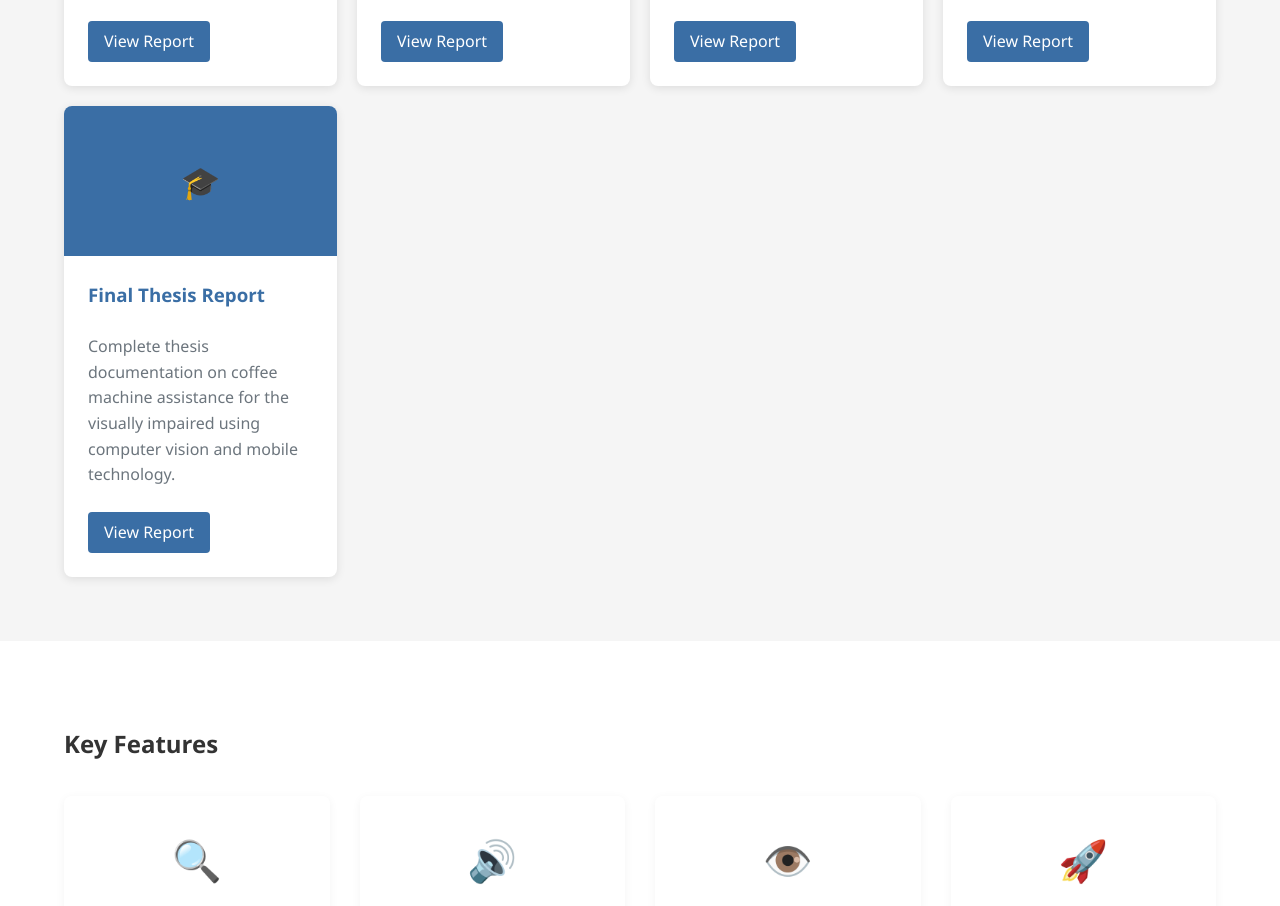
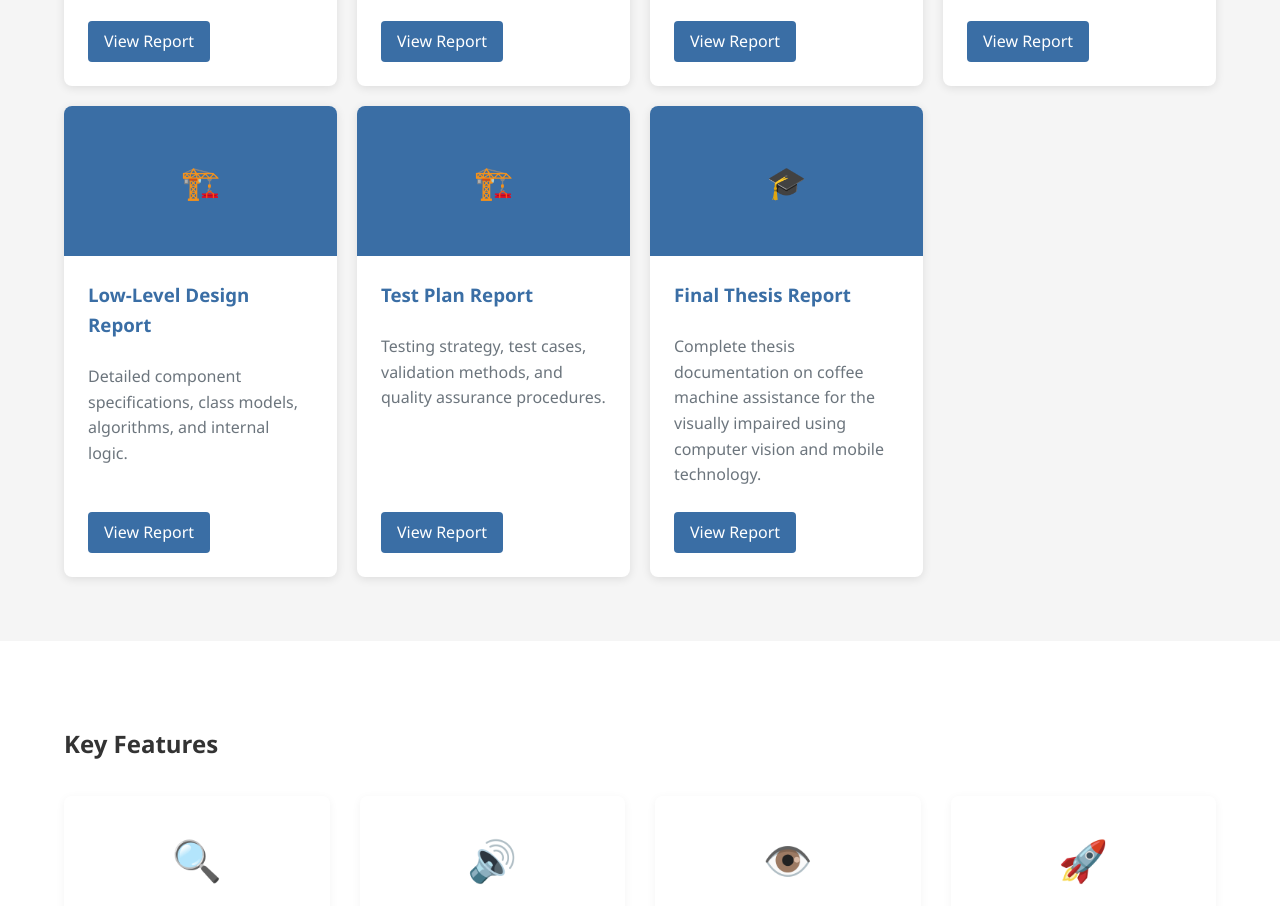
Before and after one commit to MuradHsynv/SeniorProject, a plain HTML site: page index.html in a window 1280 px wide. Shown: the part 1935-2841 px from the top of the page. Drawn offline with Linux system fonts and the light colour scheme.

Commit message:
Update index.html

```diff
--- a/index.html
+++ b/index.html
@@ -395,6 +395,23 @@
                     </div>
                 </div>
 
+                    <div class="report-card">
+                    <div class="report-img">🏗️</div>
+                    <div class="report-content">
+                        <h3>Low-Level Design Report</h3>
+                        <p>Detailed component specifications, class models, algorithms, and internal logic.</p>
+                        <a href="Reports/lld-report.pdf" class="btn">View Report</a>
+                    </div>
+                </div>
+
+                <div class="report-card">
+                    <div class="report-img">🏗️</div>
+                    <div class="report-content">
+                        <h3>Test Plan Report</h3>
+                        <p>Testing strategy, test cases, validation methods, and quality assurance procedures.</p>
+                        <a href="Reports/tp-report.pdf" class="btn">View Report</a>
+                    </div>
+                </div>
             <div class="report-card">
                 <div class="report-img">🎓</div>
                 <div class="report-content">
```
